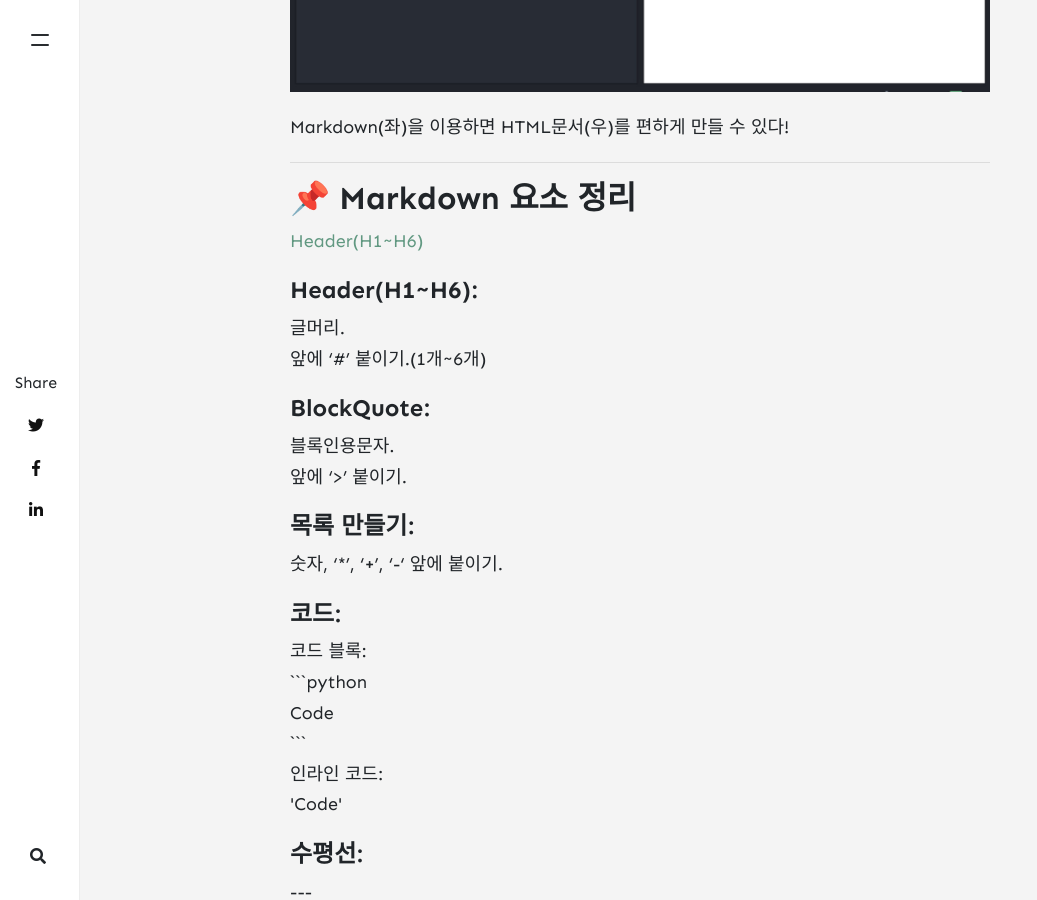
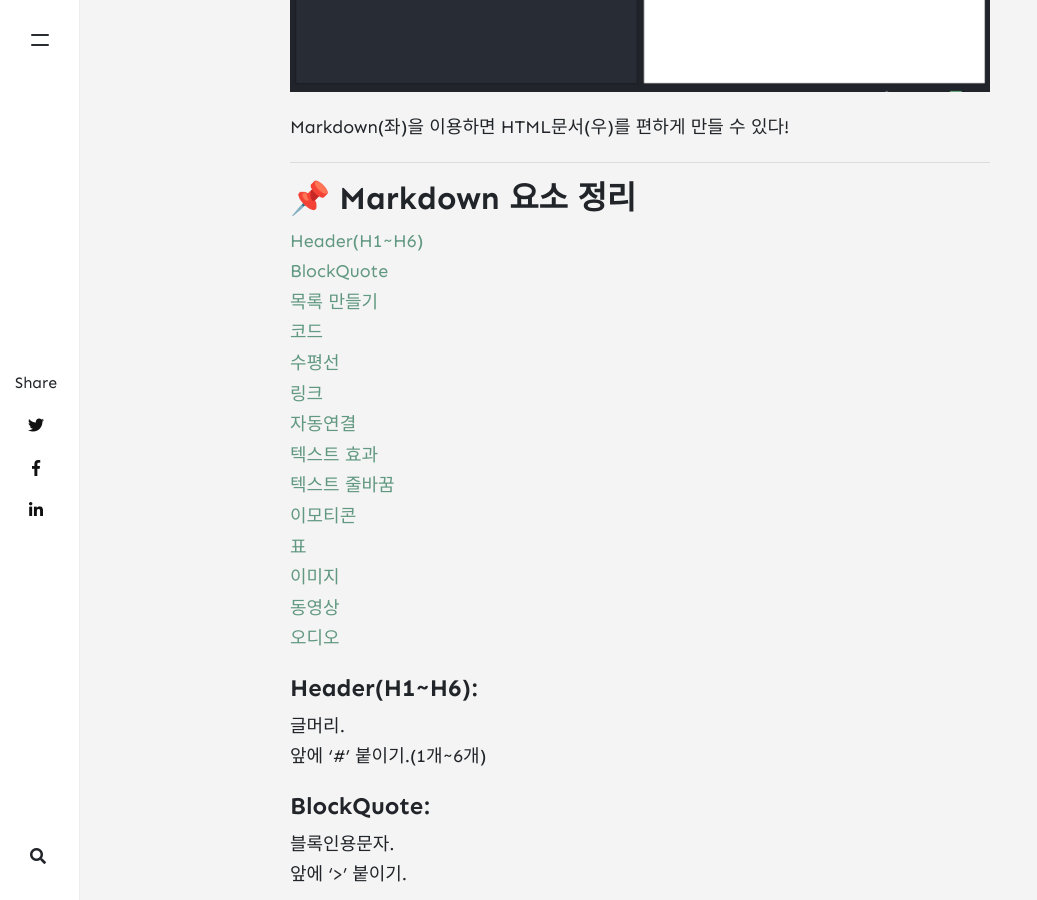
Before and after one commit to 111geon/111geon.github.io, a Jekyll site: the page built from _posts/2021-03-13-Markdown.md, in a window 1280 px wide and 900 px high, scrolled down 1352 px. Shown: the whole window, without its empty margins (0-1037 px from the left). Built offline with Jekyll 4.4.1, drawn with Linux system fonts in a browser that asks for light colours; nearby versions of some CDN libraries; comment, search, counter and statistics services are not loaded.

Commit message:
markdown post

```diff
--- a/_posts/2021-03-13-Markdown.md
+++ b/_posts/2021-03-13-Markdown.md
@@ -22,15 +22,31 @@
 ## 📌 Markdown 요소 정리
 
 [Header(H1~H6)](#headerh1h6)
+[BlockQuote](#blockquote)
+[목록 만들기](#목록-만들기)
+[코드](#코드)
+[수평선](#수평선)
+[링크](#링크)
+[자동연결](#자동연결)
+[텍스트 효과](#텍스트-효과)
+[텍스트 줄바꿈](#텍스트-줄바꿈)
+[이모티콘](#이모티콘)
+[표](#표)
+[이미지](#이미지)
+[동영상](#동영상)
+[오디오](#오디오)
 
 #### Header(H1~H6):
 글머리.
 앞에 '#' 붙이기.(1개~6개)
+
 #### BlockQuote:
 블록인용문자.
 앞에 '>' 붙이기.
+
 #### 목록 만들기:
 숫자, '*', '+', '-' 앞에 붙이기.
+
 #### 코드:
 코드 블록:
 \`\`\`python
@@ -38,12 +54,16 @@
 \`\`\`
 인라인 코드:
 \'Code\'
+
 #### 수평선:
 \-\-\-
+
 #### 링크:
 \[Google\]\(https://google.com, "google link"\)
+
 #### 자동연결:
 \<address@example.com\>
+
 #### 텍스트 효과:
 \* *기운* \*
 \*\* **굵은** \*\*
@@ -51,21 +71,27 @@
 \<u\> <u>밑줄</u> \</u\>
 \<sub\> <sub>밑첨자</sub> \</sub\>
 \<sup\> <sup>윗첨자</sup> \</sup\>
+
 #### 텍스트 줄바꿈:
 띄어쓰기 3칸 이상
+
 #### 이모티콘:
 https://emojipedia.org/
+
 #### 표:
 \| a \| b \| c \|
 \|\---\|\:\---\:\|\---\:\|
 \| d \| e \| f \|
+
 #### 이미지:
 \<img src="/path/to/img.jpg" width="40%" height="30%" title="제목" alt="대체문구" /\>
+
 #### 동영상:
 \<video width="320px" height="240px" controls autoplay muted\>
   \<source src="movie.mp4" type="video/mp4"\>
 Your browser does not support the video tag.
 \</video\>
+
 #### 오디오:
 \<audio controls\>
   \<source src="horse.mp3" type="audio/mpeg"\>
```
